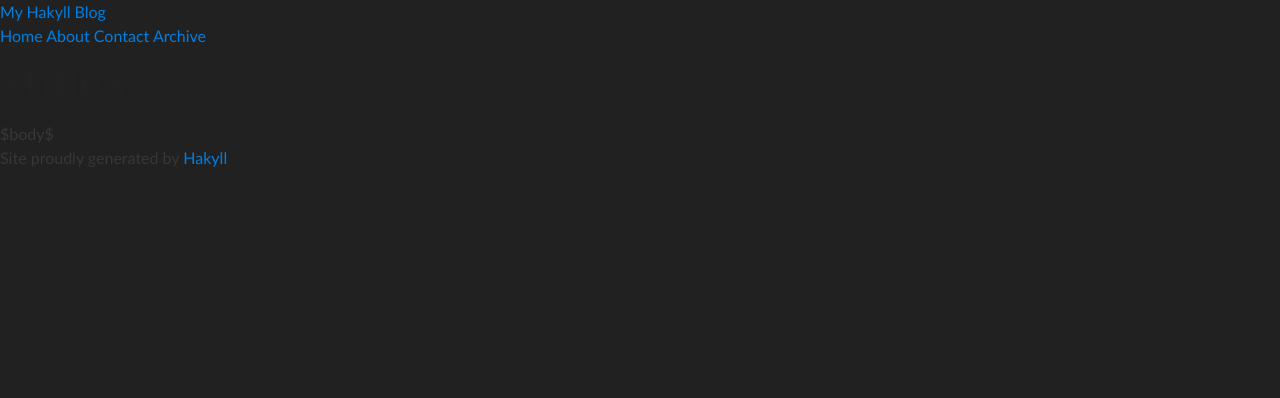
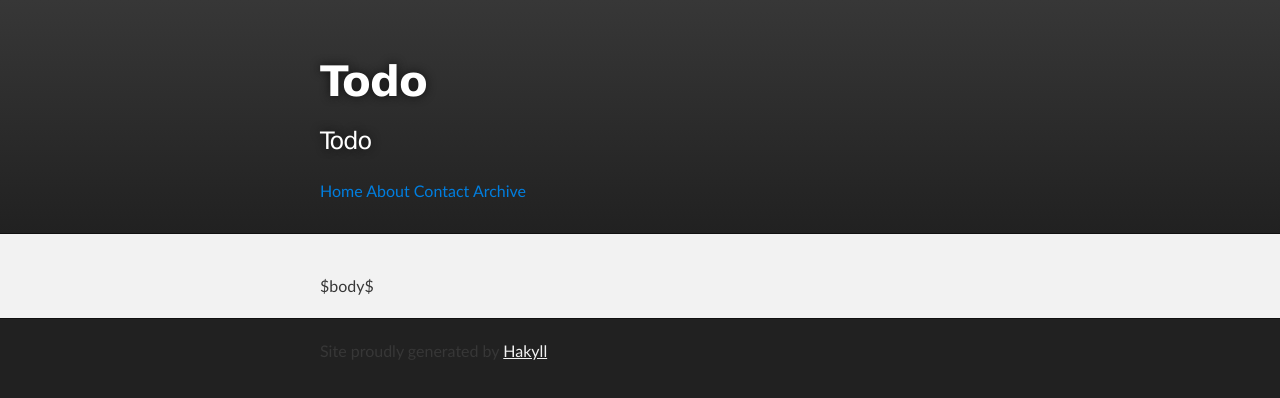
Before and after one commit to nishihs/nishihs.github.io, a plain HTML site: page templates/default.html in a window 1280 px wide. Drawn offline with Linux system fonts and the light colour scheme.

Commit message:
Fix html.

```diff
--- a/templates/default.html
+++ b/templates/default.html
@@ -1,33 +1,43 @@
-<?xml version="1.0" encoding="UTF-8"?>
-<!DOCTYPE html PUBLIC "-//W3C//DTD XHTML 1.0 Strict//EN"
-"http://www.w3.org/TR/xhtml1/DTD/xhtml1-strict.dtd">
-<html xmlns="http://www.w3.org/1999/xhtml" xml:lang="en" lang="en">
+<!DOCTYPE html>
+<html>
     <head>
-        <meta http-equiv="Content-Type" content="text/html; charset=UTF-8" />
+        <meta charset='utf-8'/>
+        <meta http-equiv="X-UA-Compatible" content="chrome=1">
+        <meta name="description" content="todo">
+
+        <link rel="stylesheet" type="text/css" media="screen" href="/css/stylesheet.css" />
+
         <title>My Hakyll Blog - $title$</title>
-        <link rel="stylesheet" type="text/css" media="screen" href="/css/stylesheet.css" />
     </head>
     <body>
-        <div id="header">
-            <div id="logo">
-                <a href="/">My Hakyll Blog</a>
-            </div>
-            <div id="navigation">
-                <a href="/">Home</a>
+
+        <div id="header_wrap" class="outer">
+            <header class="inner">
+              <h1 id="project_title">Todo</h1>
+              <h2 id="project_tagline">Todo</h2>
+
+              <div id="navigation">
+                <a href="/index.html">Home</a>
                 <a href="/about.html">About</a>
                 <a href="/contact.html">Contact</a>
                 <a href="/archive.html">Archive</a>
-            </div>
+              </div>
         </div>
 
-        <div id="content">
+        <div id="main_content_wrap" class="outer">
+          <section id="main_content" class="inner">
+            <!--
             <h1>$title$</h1>
+            -->
 
             $body$
+          </section>
         </div>
-        <div id="footer">
+        <div id="footer_wrap" class="outer">
+          <footer class="inner">
             Site proudly generated by
             <a href="http://jaspervdj.be/hakyll">Hakyll</a>
+          </fotter>
         </div>
     </body>
 </html>
```
Also changed, not shown: index.html (+6 -7 lines).
